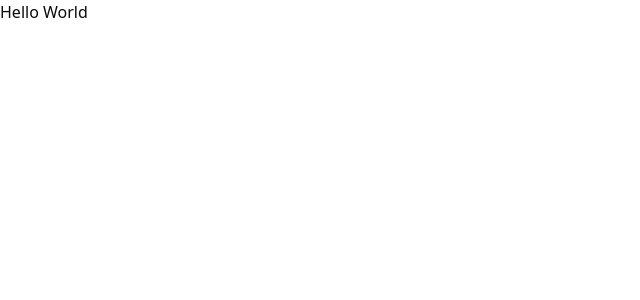
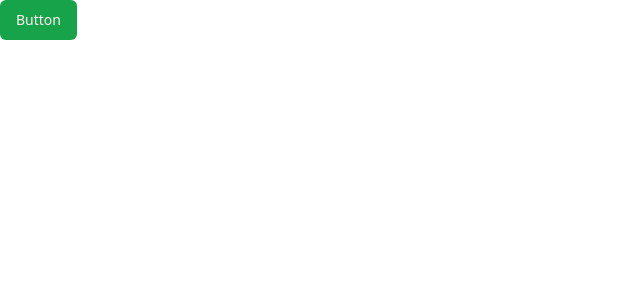
Before and after one commit to Julesdj/GamerZest, a React (Vite) app: page / in a window 1280 px wide. Shown: the top 300 px of the page, without its empty margins (0-640 px from the left). Built offline with nearby package versions, Linux system fonts and the light colour scheme.

Commit message:
Updates the theme

```diff
--- a/src/App.tsx
+++ b/src/App.tsx
@@ -1,9 +1,10 @@
 import "./App.css";
+import { Button } from "./components/ui/button";
 
 function App() {
     return (
         <>
-            <h1>Hello World</h1>
+            <Button>Button</Button>
         </>
     );
 }
--- a/src/index.css
+++ b/src/index.css
@@ -5,64 +5,47 @@
 @layer base {
     :root {
         --background: 0 0% 100%;
-        --foreground: 0 0% 3.9%;
-
+        --foreground: 240 10% 3.9%;
         --card: 0 0% 100%;
-        --card-foreground: 0 0% 3.9%;
-
+        --card-foreground: 240 10% 3.9%;
         --popover: 0 0% 100%;
-        --popover-foreground: 0 0% 3.9%;
-
-        --primary: 0 0% 9%;
-        --primary-foreground: 0 0% 98%;
-
-        --secondary: 0 0% 96.1%;
-        --secondary-foreground: 0 0% 9%;
-
-        --muted: 0 0% 96.1%;
-        --muted-foreground: 0 0% 45.1%;
-
-        --accent: 0 0% 96.1%;
-        --accent-foreground: 0 0% 9%;
-
+        --popover-foreground: 240 10% 3.9%;
+        --primary: 142.1 76.2% 36.3%;
+        --primary-foreground: 355.7 100% 97.3%;
+        --secondary: 240 4.8% 95.9%;
+        --secondary-foreground: 240 5.9% 10%;
+        --muted: 240 4.8% 95.9%;
+        --muted-foreground: 240 3.8% 46.1%;
+        --accent: 240 4.8% 95.9%;
+        --accent-foreground: 240 5.9% 10%;
         --destructive: 0 84.2% 60.2%;
         --destructive-foreground: 0 0% 98%;
-
-        --border: 0 0% 89.8%;
-        --input: 0 0% 89.8%;
-        --ring: 0 0% 3.9%;
-
+        --border: 240 5.9% 90%;
+        --input: 240 5.9% 90%;
+        --ring: 142.1 76.2% 36.3%;
         --radius: 0.5rem;
     }
 
     .dark {
-        --background: 0 0% 3.9%;
-        --foreground: 0 0% 98%;
-
-        --card: 0 0% 3.9%;
-        --card-foreground: 0 0% 98%;
-
-        --popover: 0 0% 3.9%;
-        --popover-foreground: 0 0% 98%;
-
-        --primary: 0 0% 98%;
-        --primary-foreground: 0 0% 9%;
-
-        --secondary: 0 0% 14.9%;
+        --background: 20 14.3% 4.1%;
+        --foreground: 0 0% 95%;
+        --card: 24 9.8% 10%;
+        --card-foreground: 0 0% 95%;
+        --popover: 0 0% 9%;
+        --popover-foreground: 0 0% 95%;
+        --primary: 142.1 70.6% 45.3%;
+        --primary-foreground: 144.9 80.4% 10%;
+        --secondary: 240 3.7% 15.9%;
         --secondary-foreground: 0 0% 98%;
-
-        --muted: 0 0% 14.9%;
-        --muted-foreground: 0 0% 63.9%;
-
-        --accent: 0 0% 14.9%;
+        --muted: 0 0% 15%;
+        --muted-foreground: 240 5% 64.9%;
+        --accent: 12 6.5% 15.1%;
         --accent-foreground: 0 0% 98%;
-
         --destructive: 0 62.8% 30.6%;
-        --destructive-foreground: 0 0% 98%;
-
-        --border: 0 0% 14.9%;
-        --input: 0 0% 14.9%;
-        --ring: 0 0% 83.1%;
+        --destructive-foreground: 0 85.7% 97.3%;
+        --border: 240 3.7% 15.9%;
+        --input: 240 3.7% 15.9%;
+        --ring: 142.4 71.8% 29.2%;
     }
 }
 
```
